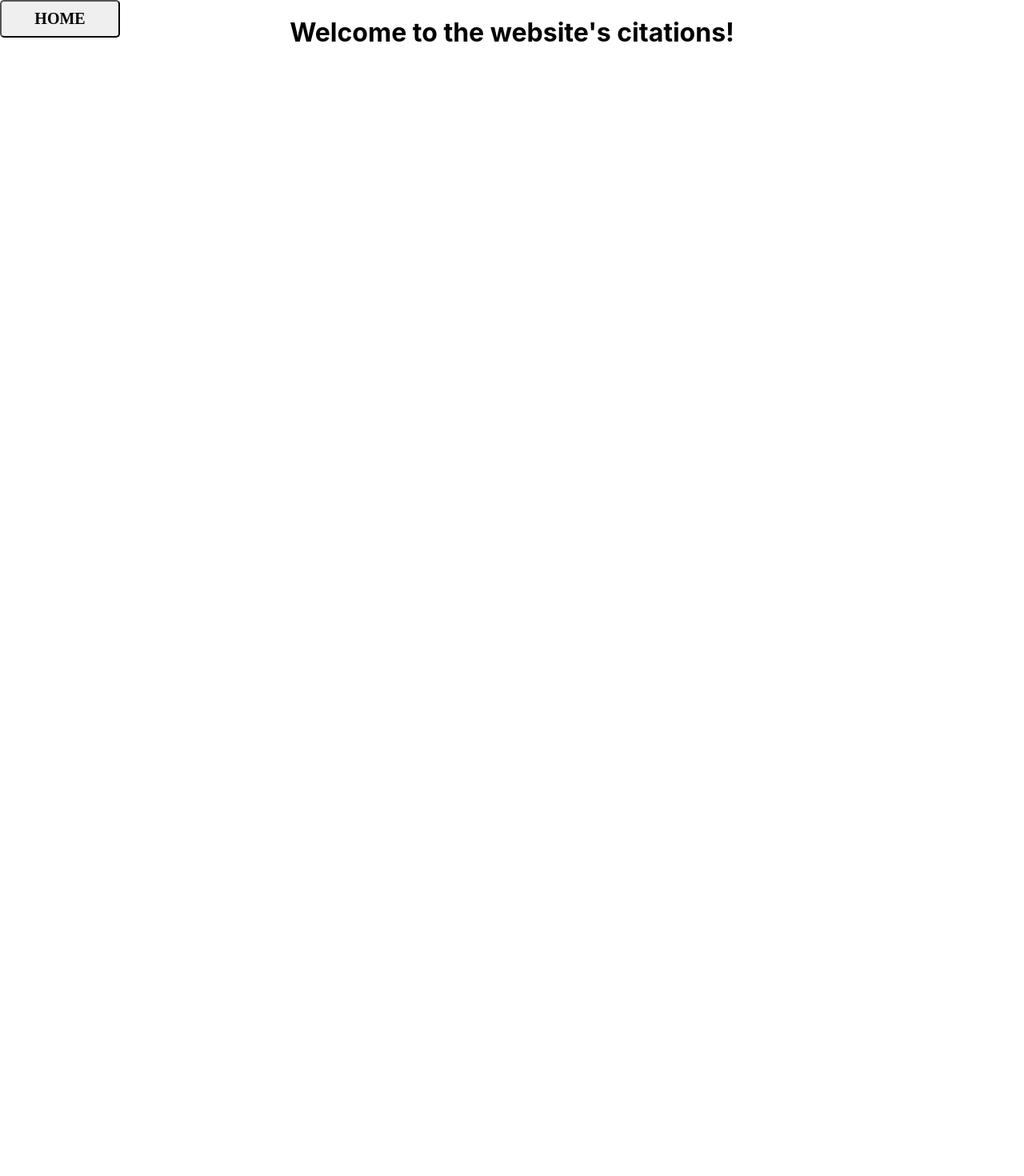
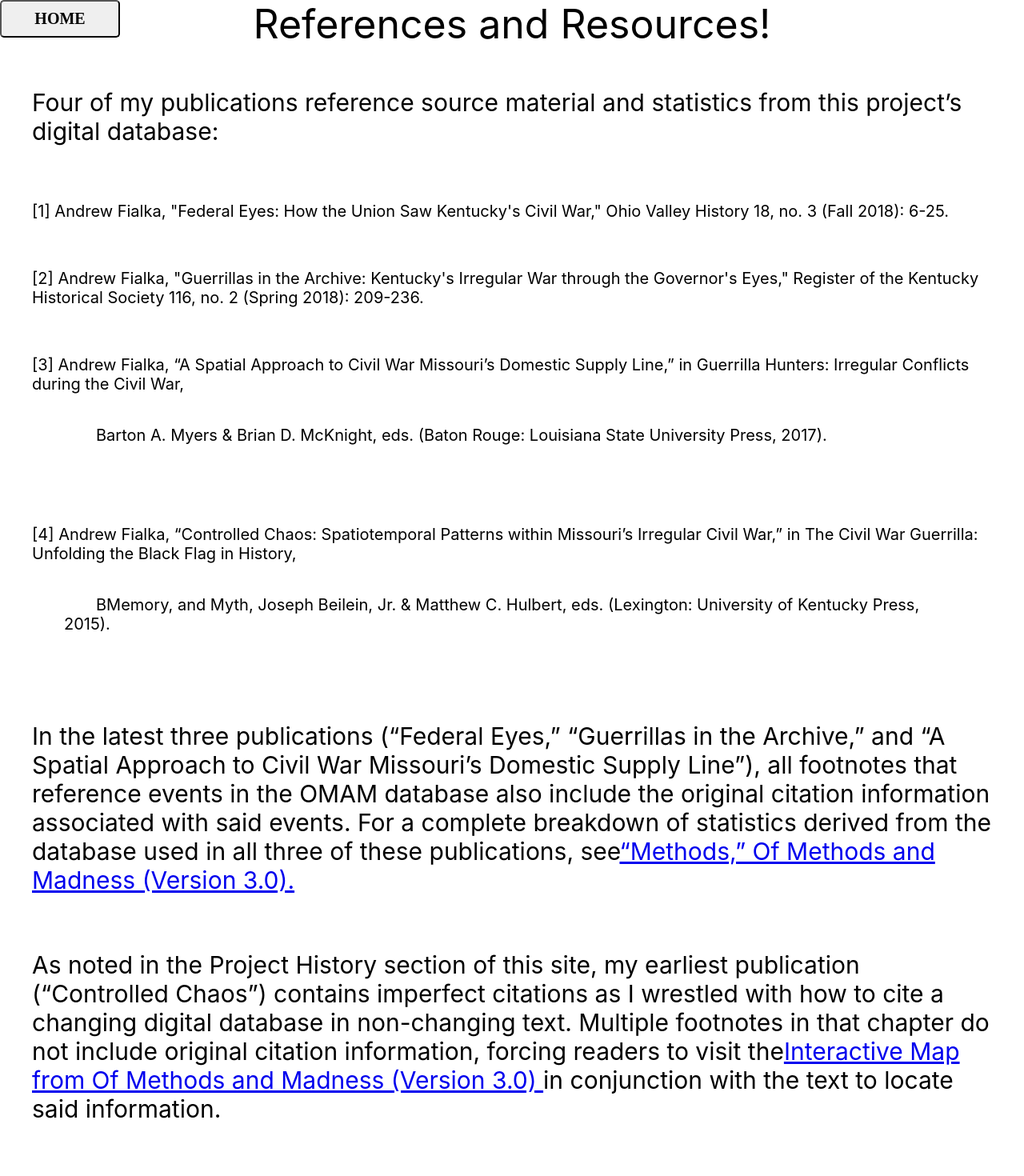
Before and after one commit to masturffect/omam_project, a React (Create React App) app in the folder omam/: page /citation in a window 1280 px wide. Shown: the top 1470 px of the page at 80% size. Before the commit the page ends 800 px from the top, so only its background shows below. Built offline with nearby package versions, Linux system fonts and the light colour scheme.

Commit message:
Citation page by Girgis addition

```diff
--- /dev/null
+++ b/omam/src/individualpages/Citation.css
@@ -0,0 +1,31 @@
+.header1{
+    font-size: 50px;
+}
+
+.type1{
+    padding: 20px 40px;
+    text-align: left;
+    flex-direction: column;
+    align-items: center;
+    justify-content: center;
+    font-size: 30px;
+}
+
+.publication{
+    padding: 20px 40px;
+    text-align: left;
+    flex-direction: column;
+    align-items: center;
+    justify-content: center;
+    font-size: 20px;
+}
+
+.pub2{
+    padding: 20px 40px;
+    text-align: left;
+    flex-direction: column;
+    align-items: center;
+    text-indent: 40px;
+    justify-content: center;
+    font-size: 20px;
+}
--- a/omam/src/individualpages/Citation.js
+++ b/omam/src/individualpages/Citation.js
@@ -1,6 +1,7 @@
 import React from 'react'
 import { Button } from '../Components/Buttons'
 import {Link} from 'react-router-dom'
+import './Citation.css';
 
 function Citation(){
     return(
@@ -16,7 +17,52 @@ function Citation(){
             >HOME
           </Button>
       </Link>
-            <h1>Welcome to the website's citations!</h1>
+            <h className = "header1"> References and Resources!</h>
+
+          <p className = "type1">
+              Four of my publications reference source material and statistics from this project’s digital database:
+            </p>
+            <p className = "publication">
+            [1] Andrew Fialka, "Federal Eyes: How the Union Saw Kentucky's Civil War," Ohio Valley History 18, no. 3 (Fall 2018): 6-25.
+            </p>
+            <p className = "publication">
+            [2] Andrew Fialka, "Guerrillas in the Archive: Kentucky's Irregular War through the Governor's Eyes,"
+            Register of the Kentucky Historical Society 116, no. 2 (Spring 2018): 209-236.
+            </p>
+            <p className = "publication">
+            [3] Andrew Fialka, “A Spatial Approach to Civil War Missouri’s Domestic Supply Line,” in Guerrilla
+            Hunters: Irregular Conflicts during the Civil War, <br></br><p className = "pub2"> Barton A. Myers & Brian D. McKnight, eds.
+            (Baton Rouge: Louisiana State University Press, 2017). </p>
+            </p>
+            <p className = "publication">
+            [4] Andrew Fialka, “Controlled Chaos: Spatiotemporal Patterns within Missouri’s Irregular Civil War,”
+            in The Civil War Guerrilla: Unfolding the Black Flag in History, <br></br><p className = "pub2"> BMemory, and Myth, Joseph Beilein,
+            Jr. & Matthew C. Hulbert, eds. (Lexington: University of Kentucky Press, 2015). </p>
+            </p>
+            <p className = "type1">
+            In the latest three publications (“Federal Eyes,” “Guerrillas in the Archive,”
+            and “A Spatial Approach to Civil War Missouri’s Domestic Supply Line”), all footnotes
+            that reference events in the OMAM database also include the original citation information
+            associated with said events. For a complete breakdown of statistics derived from the database
+            used in all three of these publications, see
+            <a href ="https://usg.maps.arcgis.com/apps/MapJournal/index.html?appid=ad48876255b2414abc0ffa3756bdf8ed">“Methods,” Of Methods and Madness (Version 3.0). </a>
+            </p>
+            <p className = "type1">
+            As noted in the Project History section of this site, my earliest publication (“Controlled Chaos”)
+            contains imperfect citations as I wrestled with how to cite a changing digital database in non-changing text.
+            Multiple footnotes in that chapter do not include original citation information, forcing readers to visit the
+            <a href = "https://usg.maps.arcgis.com/home/webmap/viewer.html?webmap=9fed23d6e8cb42ccbf4bf6d0a2910fc3">Interactive Map from Of Methods and Madness (Version 3.0) </a>in conjunction with the text to locate said information.
+            </p>
+            <p className = "type1">
+            All four of these publications stem from my dissertation and master’s thesis:
+            </p>
+            <p className = "publication">
+            Andrew Fialka, “Of Methods and Madness: A Spatial History Approach to the Civil War’s Guerrilla Violence” (Ph.D diss., University of Georgia, 2018).
+            </p>
+            <p className = "publication">
+            Andrew Fialka, “Reassessing Guerrillas: A Spatial and Temporal Analysis of Missouri’s Civil War” (Master’s thesis, West Virginia University, 2013).
+
+            </p>
         </div>
     )
 }
```
